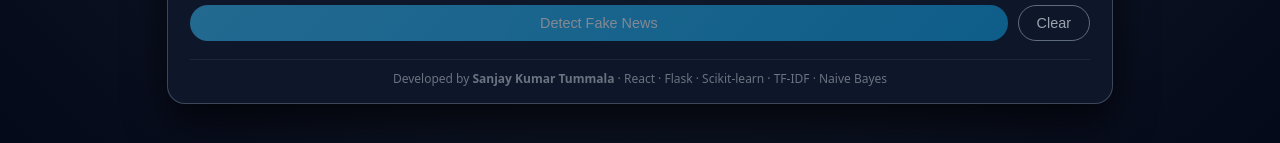
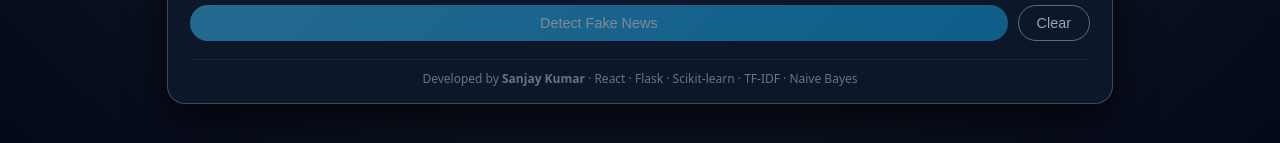
Before and after one commit to SanjayTummala/Fake-News-Detection-using-ML-and-NLP, a React (Create React App) app in the folder frontend/: page / in a window 1280 px wide. Shown: the part 541-684 px from the top of the page. Built offline with nearby package versions, Linux system fonts and the light colour scheme; no server answers.

Commit message:
Update UI text and descriptions for a more polished human-style interface

```diff
--- a/frontend/src/App.js
+++ b/frontend/src/App.js
@@ -383,7 +383,7 @@ function App() {
           {/* Footer */}
           <footer className="footer">
             <span>
-              Developed by <strong>Sanjay Kumar Tummala</strong> · React · Flask
+              Developed by <strong>Sanjay Kumar</strong> · React · Flask
               · Scikit-learn · TF-IDF · Naive Bayes
             </span>
           </footer>
```
